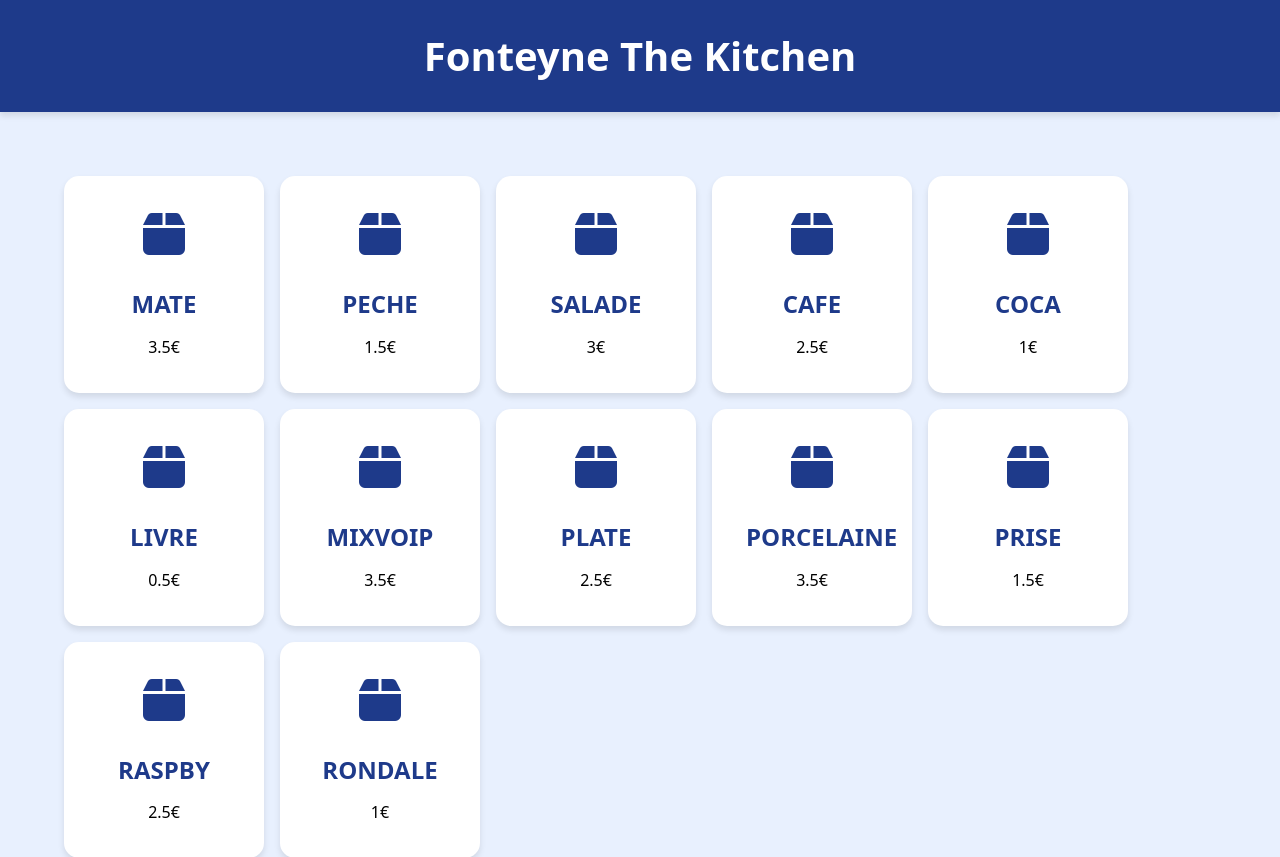
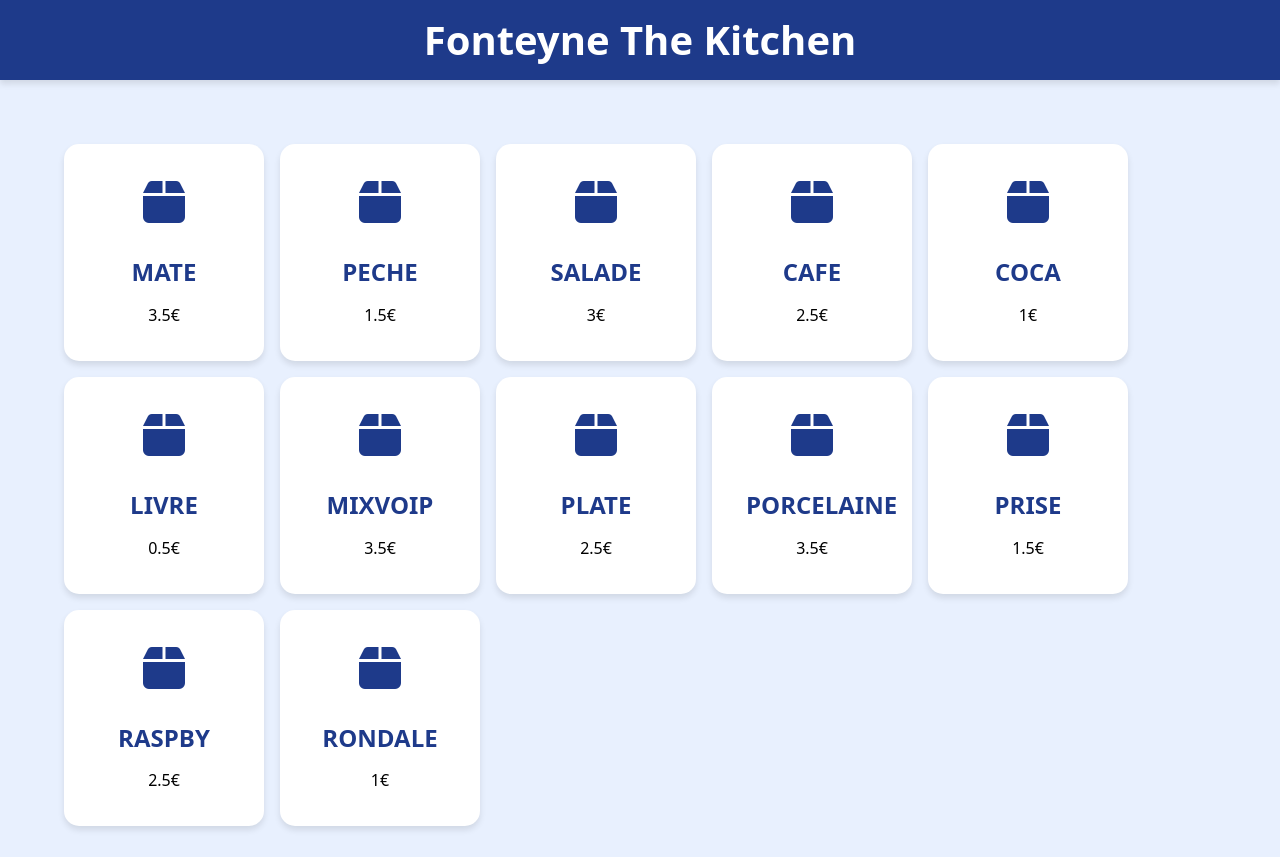
Before and after one commit to ElSueno323/capture-product, a Flask app: page /menu in a window 1280 px wide. Shown: the top 857 px of the page. Run offline with Flask 3, Linux system fonts and the light colour scheme.

Commit message:
:fix: better view for menu page

```diff
--- a/templates/menu.html
+++ b/templates/menu.html
@@ -76,7 +76,7 @@
         .header {
             background: var(--primary-blue);
             color: white;
-            padding: 2rem;
+            padding: 1rem;
             text-align: center;
             box-shadow: 0 4px 6px rgba(0, 0, 0, 0.1);
         }
@@ -219,7 +219,6 @@
                     itemCountMap.set(item.name, count + 1);
 
                     const listItem = document.createElement('div');
-                    listItem.className = 'list-group-item d-flex justify-content-between align-items-center';
                     listItem.innerHTML = `
                     <div class="cart-item">
                         <h3>${item.name}</h3>
```
